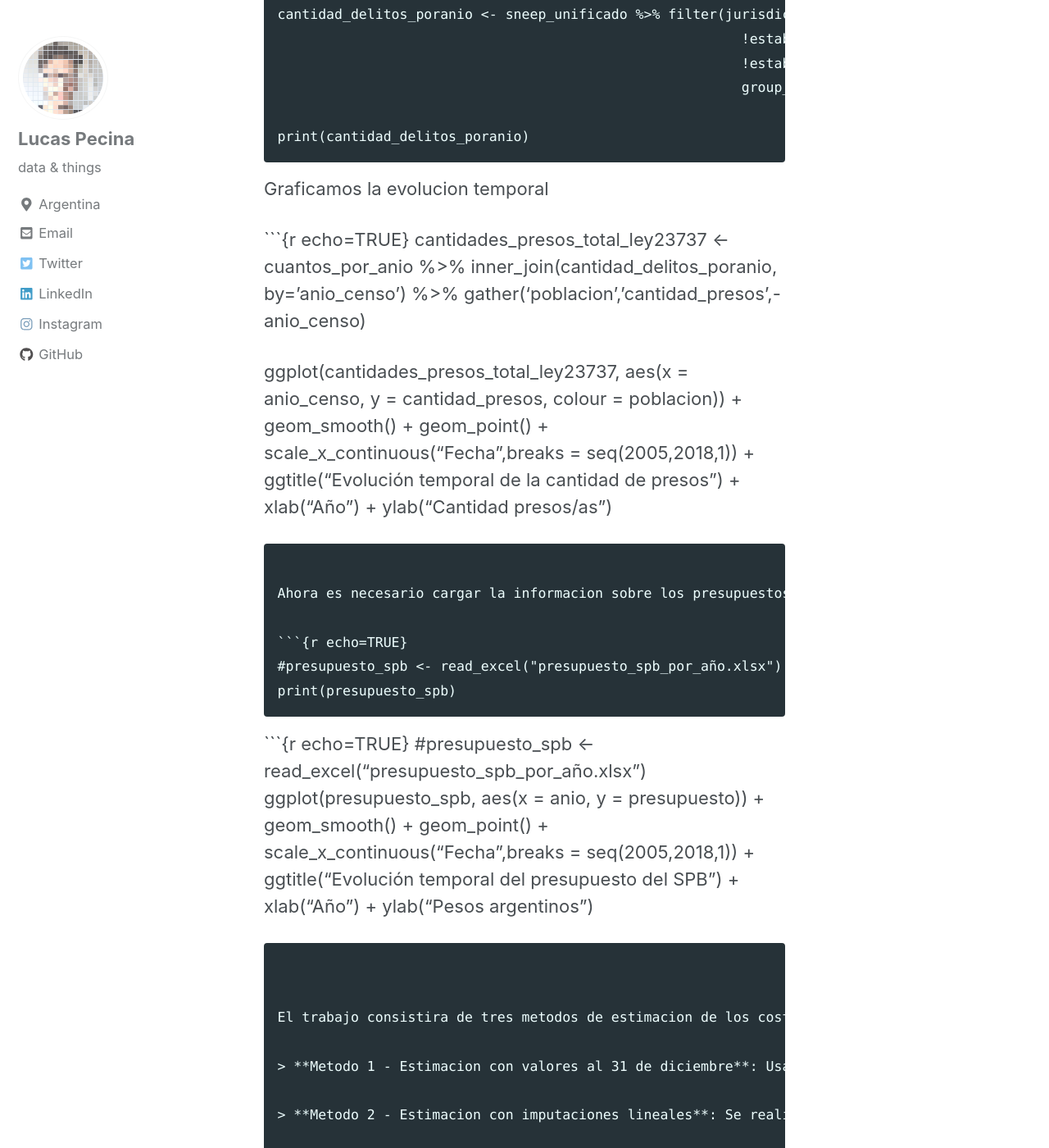
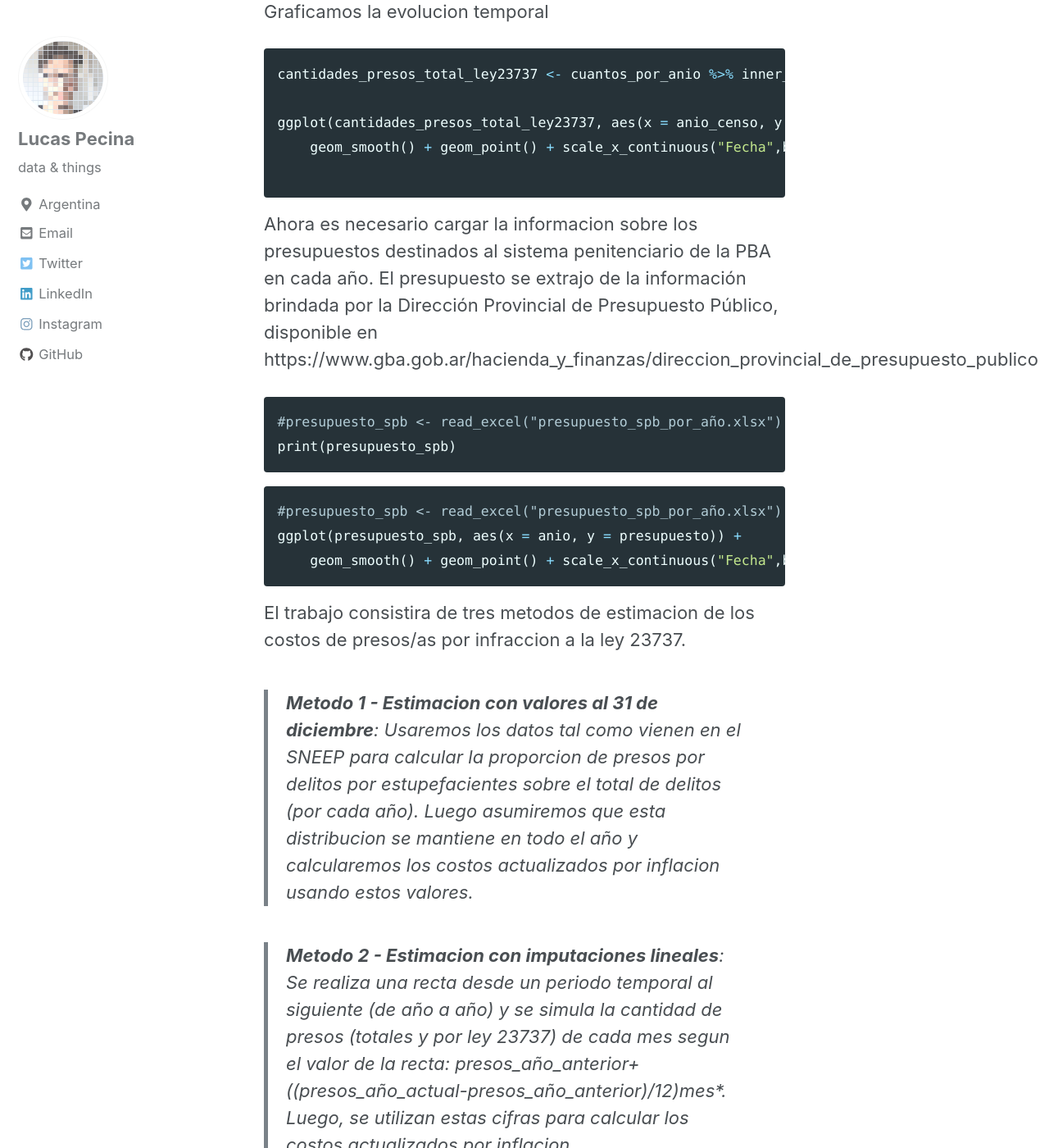
Before and after one commit to lucaspecina/lucaspecina.github.io, a Jekyll site: the page built from _posts/2020-03-01-costo_presos23737_PBA.md, in a window 1280 px wide and 1400 px high, scrolled down 4923 px. Shown: the whole window at 82% size. Built offline with Jekyll 4.4.1, drawn with Linux system fonts in a browser that asks for light colours; nearby versions of some CDN libraries; some of the changed text lies outside the part shown.

Commit message:
Update 2020-03-01-costo_presos23737_PBA.md

````diff
--- a/_posts/2020-03-01-costo_presos23737_PBA.md
+++ b/_posts/2020-03-01-costo_presos23737_PBA.md
@@ -29,14 +29,14 @@ Tal como aparece en el github del SNEEP https://github.com/datos-justicia-argent
 El censo recaba la siguiente información sobre cada interno: edad, sexo, nacionalidad, estado civil, nivel de instrucción, situación laboral, lugar de residencia, jurisdicción judicial, situación legal, fecha de detención, fecha de condena, establecimiento de procedencia, tipo de delitos imputado, participación en trabajo remunerado, en actividades de capacitación laboral, en actividades recreativas, asistencia médica, vistas, alteraciones al orden, sanciones disciplinarias, calificaciones de conducta, tentativas de fugas o evasiones, tentativa de suicidios, lesiones recibidas, duración de la condena, medidas de seguridad, reincidencia, régimen de progresividad, salidas transitorias, régimen de semilibertad, programe de prelibertad, prisión discontinua, semidetención, reducción de pena, mujeres alojadas con sus hijos.
 
 
-```
+```r
 #sneep_unificado <- read_csv("sneep-unificado-2002-2018.csv")
 
 head(sneep_unificado)
 ```
 
 
-```
+```r
 colnames(sneep_unificado)
 ```
 
@@ -50,7 +50,7 @@ Para filtrar y dejar solo los datos que nos interesan, seguiremos la siguiente s
 
 - Luego, detectamos que hay diversos establecimientos que no son de competencia de la PBA, sino Federales y de otros lugares. Para eliminarlos del dataset, identificamos aquellos establecimientos segun su id que contengan la palabra FEDERAL, SPF o FED. Uso la variable **establecimiento_id (int)**: código del establecimiento penitenciario.
 
-```{r echo=TRUE}
+```r
 establecimientos  <- sneep_unificado %>% filter(jurisdiccion_id==1 & anio_censo>=2005 &
    (delito1_descripcion=='Infracción ley n° 23.737 (estupefacientes)' | delito2_descripcion=='Infracción ley n° 23.737 (estupefacientes)' |
     delito3_descripcion=='Infracción ley n° 23.737 (estupefacientes)' | delito4_descripcion=='Infracción ley n° 23.737 (estupefacientes)' |
@@ -65,7 +65,7 @@ print(establecimientos)
 
 > El dataset principal que usaremos queda conformado de la siguiente manera
 
-```{r echo=TRUE}
+```r
 ley23737 <- sneep_unificado %>% filter(jurisdiccion_id==1 & provincia_sneep_id==1 & anio_censo>=2005 &
         (delito1_descripcion=='Infracción ley n° 23.737 (estupefacientes)' | delito2_descripcion=='Infracción ley n° 23.737 (estupefacientes)' |
          delito3_descripcion=='Infracción ley n° 23.737 (estupefacientes)' | delito4_descripcion=='Infracción ley n° 23.737 (estupefacientes)' |
@@ -81,7 +81,7 @@ head(ley23737, 10)
 
 Para tener una idea general, contamos la cantidad de presos/as por año que hubo por infracciones a la ley 23737.
 
-```{r echo=TRUE}
+```r
 cuantos_por_anio <- ley23737 %>% group_by(anio_censo) %>% summarise(presos_ley23737= n())
 
 print(cuantos_por_anio)
@@ -90,7 +90,7 @@ print(cuantos_por_anio)
 
 Esto lo comparamos sobre el total de presos/as para todos los delitos. Esto lo hacemos por cada año
 
-```{r echo=TRUE}
+```r
 cantidad_delitos_poranio <- sneep_unificado %>% filter(jurisdiccion_id==1 & provincia_sneep_id==1 & anio_censo>=2005 &
                                                          !establecimiento_id %in% c(63,64,65,67,68,70,87,89,350,358,505,537) &
                                                          !establecimiento_id %in% c(66,71,72,73,74,75,76,78,84,85,86,88,90,91,92)) %>%
@@ -101,7 +101,7 @@ print(cantidad_delitos_poranio)
 
 Graficamos la evolucion temporal
 
-```{r echo=TRUE}
+```r
 cantidades_presos_total_ley23737 <- cuantos_por_anio %>% inner_join(cantidad_delitos_poranio, by='anio_censo') %>% gather('poblacion','cantidad_presos',-anio_censo)
 
 ggplot(cantidades_presos_total_ley23737, aes(x = anio_censo, y = cantidad_presos, colour = poblacion)) +
@@ -111,12 +111,12 @@ ggplot(cantidades_presos_total_ley23737, aes(x = anio_censo, y = cantidad_presos
 
 Ahora es necesario cargar la informacion sobre los presupuestos destinados al sistema penitenciario de la PBA en cada año. El presupuesto se extrajo de la información brindada por la Dirección Provincial de Presupuesto Público, disponible en https://www.gba.gob.ar/hacienda_y_finanzas/direccion_provincial_de_presupuesto_publico
 
-```{r echo=TRUE}
+```r
 #presupuesto_spb <- read_excel("presupuesto_spb_por_año.xlsx")
 print(presupuesto_spb)
 ```
 
-```{r echo=TRUE}
+```r
 #presupuesto_spb <- read_excel("presupuesto_spb_por_año.xlsx")
 ggplot(presupuesto_spb, aes(x = anio, y = presupuesto)) +
     geom_smooth() + geom_point() + scale_x_continuous("Fecha",breaks = seq(2005,2018,1)) + ggtitle("Evolución temporal del presupuesto del SPB") + xlab("Año") + ylab("Pesos argentinos")
@@ -136,7 +136,7 @@ El trabajo consistira de tres metodos de estimacion de los costos de presos/as p
 
 Para aproximar los costos de los presos/as por infraccion a la ley 23737, se calcula la proporcion de este subconjunto de individuos sobre la totalidad de individuos. Luego se utiliza esa proporcion sobre el presupuesto destinado en ese año para estimar el monto destinado a dicho subconjunto.
 
-```{r echo=TRUE}
+```r
 #aca calculo la proporcion de presos por droga sobre el total de presos para cada año
 ley23737_sobre_total <- cuantos_por_anio %>% inner_join(cantidad_delitos_poranio, by='anio_censo')
 
@@ -153,7 +153,7 @@ print(ley23737_sobre_total)
 
 Nos queda agregar los datos de 2019. Como expuse anteriormente, los datos fueron extraidos de la Dirección General de Asistencia y Tratamiento SPB / Dirección Provincial de Alcaídas Departamentales. Lo agregamos al conjunto de datos que venimos trabajando
 
-```{r echo=TRUE}
+```r
 data_2019 <- c(2019,	4915,	45366,	0.108341,	23417065600	) # estos son los datos (ordenados segun las columnas de droga_sobre_total)
 
 ley23737_sobre_total <- rbind(ley23737_sobre_total, data_2019)
@@ -165,14 +165,14 @@ print(ley23737_sobre_total)
 Por ultimo, debemos corregir los costos por la inflacion, para saber a cuanto equivale al valor del peso actual (marzo 2020). Tomamos los costos para los presos/as por infraccion a la ley 23737 y los actualizamos en función del Indice de Precios del Instituto de Trabajo y Economia, de la Fundacion German Abdala.
 
 Cargo datos de inflacion
-```{r echo=TRUE}
+```r
 #indice_precios_consumidor <- read_excel("C:/Users/Usuario/Desktop/Lucas/1- pe/5-presos/DATA/indice_precios_consumidor.xlsx")
 print(indice_precios_consumidor)
 ```
 
 Se utiliza la formula acumulada: precio_anterior*(1+porcentaje_variacion_mensual) para calcularlo.
 
-```{r echo=TRUE}
+```r
 #primero hago join con anios_meses
 metodo1 <- ley23737_sobre_total %>% inner_join(anios_meses %>% filter(anio>2005 | mes==12),by='anio') %>% mutate(presupuesto_mensual=presupuesto/12) %>%
   mutate(costo_presos23737_mensual= presupuesto_mensual*presos_23737_relativo)
@@ -191,7 +191,7 @@ print(metodo1)
 ```
 
 Agrupo por años y resumo la informacion.
-```{r echo=TRUE}
+```r
 metodo1_agrupado <- metodo1 %>% group_by(anio) %>% summarise(presos_total_31dic=first(presos_total),
                                                                    presos_23737_31dic=first(presos_ley23737),
                                                                    presupuesto=first(presupuesto),
@@ -203,14 +203,14 @@ print(metodo1_agrupado)
 ```
 
 Grafico los costos.
-```{r echo=TRUE}
+```r
 ggplot(metodo1_agrupado, aes(anio, costo_presos23737_anual_actualizado)) + geom_point()  + geom_text(aes(label=costo_presos23737_anual_actualizado),hjust=0, vjust=0) + geom_smooth() + scale_x_continuous(breaks=metodo1_agrupado$anio) + ggtitle("Costos estimados destinados a presos/as por infracción a la ley 23737") + xlab("Año") + ylab("Costos (presos/as por infracción a la ley 23737)")
 ```
 
 **COSTO FINAL DE PRESOS/AS POR INFRACCION A LA LEY 23737 (2005/2019) - METODO 1**
 
 Sumo todos los años para que nos de el costo total:
-```{r echo=TRUE}
+```r
 print(paste('Usando el Metodo 1 (valores al 31 dic), el costo total (2005-2019) de los presos/as por infraccion a la ley 23737: $', sum(metodo1$costo_presos23737_mensual)))
 print(paste('Usando el Metodo 1 (valores al 31 dic), el costo total (2005-2019) de los presos/as por infraccion a la ley 23737, actualizado por inflacion es: $', sum(metodo1$costo_presos23737_mensual_actualizado)))
 ```
@@ -219,7 +219,7 @@ print(paste('Usando el Metodo 1 (valores al 31 dic), el costo total (2005-2019)
 ### **Metodo 2: Imputacion mensual por aproximaciones lineales**
 
 Comenzamos con la copia del conjunto de datos que realizamos anteriormente
-```{r echo=TRUE}
+```r
 # ley23737_sobre_total_copia <- ley23737_sobre_total
 colnames(ley23737_sobre_total_copia) <- c('anio','presos_ley23737','presos_total')
 
@@ -230,7 +230,7 @@ Lo que queremos hacer es "simular" para cada mes de cada año cuantos presos hay
 
 Para eso comienzo haciendo un join con un dataset que contiene la estructura buscada
 
-```{r echo=TRUE}
+```r
 para_calculo_23737 <- c(6,6,334,1010,1462,1696,2113,2500,2534,2544,2435,2616,2642,3730)
 ley23737_sobre_total_copia['cantidad_anterior_23737'] <- para_calculo_23737
 
@@ -246,7 +246,7 @@ print(metodo2_23737)
 ```
 
 Visualizo como quedaria conformado el valor de cada mes. En los siguientes graficos, cada punto es un mes particular. Estos siguien una linea recta desde un año al siguiente. Utilizaremos estas cifras como estimaciones mensuales.
-```{r echo=TRUE, warning=FALSE}
+```r
 # creo una variable de fecha
 library(zoo)
 metodo2_23737$fecha <- as.Date(as.yearmon(paste(metodo2_23737$anio,metodo2_23737$mes), '%Y %m'))
@@ -262,14 +262,14 @@ ggplot(metodo2_23737 %>% mutate(id = row_number()) %>% select(c('fecha','presos_
 ```
 
 Uso el conjunto de datos de presupuestos de spb y le agrego 2019
-```{r echo=TRUE, warning=FALSE}
+```r
 presupuesto_spb_2 <- presupuesto_spb
 presupuesto_spb_2 <- presupuesto_spb_2 %>% rbind(c(2019,23417065600))
 print(presupuesto_spb_2)
 ```
 
 Calculo la proporcion de presos por ley 23737 sobre los presos totales. Dejo solo a partir de diciembre de 2005. Creo el presupuesto mensual y lo uso para obtener el costo de presos/as por infraccion a la ley 23737 mensual.
-```{r echo=TRUE, warning=FALSE}
+```r
 metodo2_23737 <- metodo2_23737 %>% mutate(presos_23737_relativo=presos_ley23737_mensual/presos_total_mensual) %>% inner_join(presupuesto_spb_2, by='anio')
 metodo2_23737 <- metodo2_23737 %>% filter(anio > 2005 | mes==12)
 metodo2_23737 <- metodo2_23737 %>% mutate(presupuesto_mensual = presupuesto/12)
@@ -278,13 +278,13 @@ print(metodo2_23737)
 ```
 
 Grafico las distintas proporciones de presos/as por ley 23737 sobre el total de presos. La linea roja es la media de las proporciones.
-```{r echo=TRUE, warning=FALSE}
+```r
 ggplot(metodo2_23737, aes(x=fecha ,y=presos_23737_relativo)) + geom_point() + geom_line() + ggtitle("Proporcion de presos/as por ley 23737 sobre el total")  + ylab("Cantidad de presos/as") + scale_x_date('Fecha',breaks=seq.Date(from = min(metodo2_23737$fecha), to = max(metodo2_23737$fecha), by = "1 year"), date_labels = '%Y') + geom_hline(yintercept=mean(metodo2_23737$presos_23737_relativo), linetype="dashed", color = "red")
 ```
 
 Calcular la inflacion: Utilizo la funcion anteriormente construida para estos nuevos datos.
 
-```{r echo=TRUE}
+```r
 actualizados <- c()
 for(i in 1:nrow(metodo2_23737)){
   presupuesto <- metodo2_23737$costo_presos23737_mensual[i]
@@ -294,14 +294,14 @@ for(i in 1:nrow(metodo2_23737)){
 ```
 
 Lo agrego como una nueva columna.
-```{r echo=TRUE, warning=FALSE}
+```r
 metodo2_23737['costo_presos23737_mensual_actualizado'] <- actualizados
 
 print(metodo2_23737)
 ```
 
 Agrupo por año y calculo lo necesario
-```{r echo=TRUE, warning=FALSE}
+```r
 metodo2_agrupado <- metodo2_23737 %>% group_by(anio) %>% summarise(presos_total_31dic=first(presos_total),
                                                            presos_23737_31dic=first(presos_ley23737),
                                                            presos_total_media_lineal= mean(presos_total_mensual),
@@ -318,7 +318,7 @@ print(metodo2_agrupado)
 **COSTO FINAL DE PRESOS/AS POR INFRACCION A LA LEY 23737 (2005/2019)**
 
 Sumo todos los años para que nos de el costo total:
-```{r echo=TRUE, warning=FALSE}
+```r
 print(paste('Usando el Metodo 2 (aproximaciones lineales), el costo total (2005-2019) de los presos/as por infraccion a la ley 23737: ', sum(metodo2_agrupado$costo_presos23737_anual)))
 print(paste('Usando el Metodo 2 (aproximaciones lineales), el costo total (2005-2019) de los presos/as por infraccion a la ley 23737, actualizado por inflacion es: ', sum(metodo2_agrupado$costo_presos23737_anual_actualizado)))
 ```
@@ -327,7 +327,7 @@ print(paste('Usando el Metodo 2 (aproximaciones lineales), el costo total (2005-
 
 Para este caso, imputo la cantidad de presos por mes segun la media entre el valor del 31 de diciembre del año en tratamiento con el valor del 31 de diciembre del año anterior: (año_anterior+año_actual)/2
 
-```{r echo=TRUE}
+```r
 metodo3 <- metodo2_23737 %>% group_by(anio) %>% mutate(presos_total_promedio= (presos_total+cantidad_anterior_total)/2,
                                                        presos_23737_promedio= (presos_ley23737+cantidad_anterior_23737)/2)
 metodo3 <- metodo3 %>% mutate(presos_23737_relativo_promedio= presos_23737_promedio/presos_total_promedio) %>%
@@ -336,7 +336,7 @@ print(metodo3)
 ```
 
 Actualizo por inflacion y agrupo por año
-```{r echo=TRUE}
+```r
 actualizados <- c()
 for(i in 1:nrow(metodo3)){
   presupuesto <- metodo3$costo_presos23737_mensual_promedio[i]
@@ -355,7 +355,7 @@ print(metodo3_agrupado)
 **COSTO FINAL DE PRESOS/AS POR INFRACCION A LA LEY 23737 (2005/2019)**
 
 Sumo todos los años para que nos de el costo total:
-```{r echo=TRUE}
+```r
 sum(metodo3$costo_presos23737_mensual_promedio_actualizado)
 ```
 
@@ -364,7 +364,7 @@ sum(metodo3$costo_presos23737_mensual_promedio_actualizado)
 ## Diagnostico
 
 Por ultimo vemos una tabla comparativa para cada año segun los tres metodos utilizados
-```{r echo=TRUE}
+```r
 comparacion_metodos <- as.data.frame(ley23737_sobre_total$anio %>%
   cbind(metodo1 %>% group_by(anio) %>% summarise(metodo1= sum(costo_presos23737_mensual_actualizado)) %>% select(metodo1)) %>%
   cbind(metodo2_23737 %>% group_by(anio) %>% summarise(metodo2_23737= sum(costo_presos23737_mensual_actualizado)) %>% select(metodo2_23737)) %>%
@@ -375,7 +375,7 @@ print(comparacion_metodos)
 ```
 
 Comparo graficamente el metodo 1 y 2
-```{r echo=TRUE}
+```r
 ggplot(comparacion_metodos %>% select(-metodo3_promedio) %>% gather('metodo','costo_presos23737_actualizado',-anio), aes(x = anio, y = costo_presos23737_actualizado)) +
     geom_line(aes(colour = metodo), size = 2)+
     geom_point(colour = 'royalblue', size = 3)+
@@ -386,7 +386,7 @@ ggplot(comparacion_metodos %>% select(-metodo3_promedio) %>% gather('metodo','co
 ```
 
 El primer metodo se diferencia un poco mas de los otros dos, sobre todo en los primeros años. Sin embargo, cuando vemos el total acumulado, estos tres metodos tienen una distancia maxima que no llega al 4% de diferencia, lo que demuestra la robustez del modelo.
-```{r echo=TRUE}
+```r
 print(paste('Costos de presos/as por infraccion a la ley 23737 actualizado segun METODO 1 (imputacion al 31 dic): $',sum(comparacion_metodos$metodo1_31dic)))
 print(paste('Costos de presos/as por infraccion a la ley 23737 actualizado segun METODO 2 (imputacion lineal por mes): $',sum(comparacion_metodos$metodo2_lineal)))
 print(paste('Costos de presos/as por infraccion a la ley 23737 actualizado segun METODO 3 (imputacion por promedio): $',sum(comparacion_metodos$metodo3_promedio)))
````
